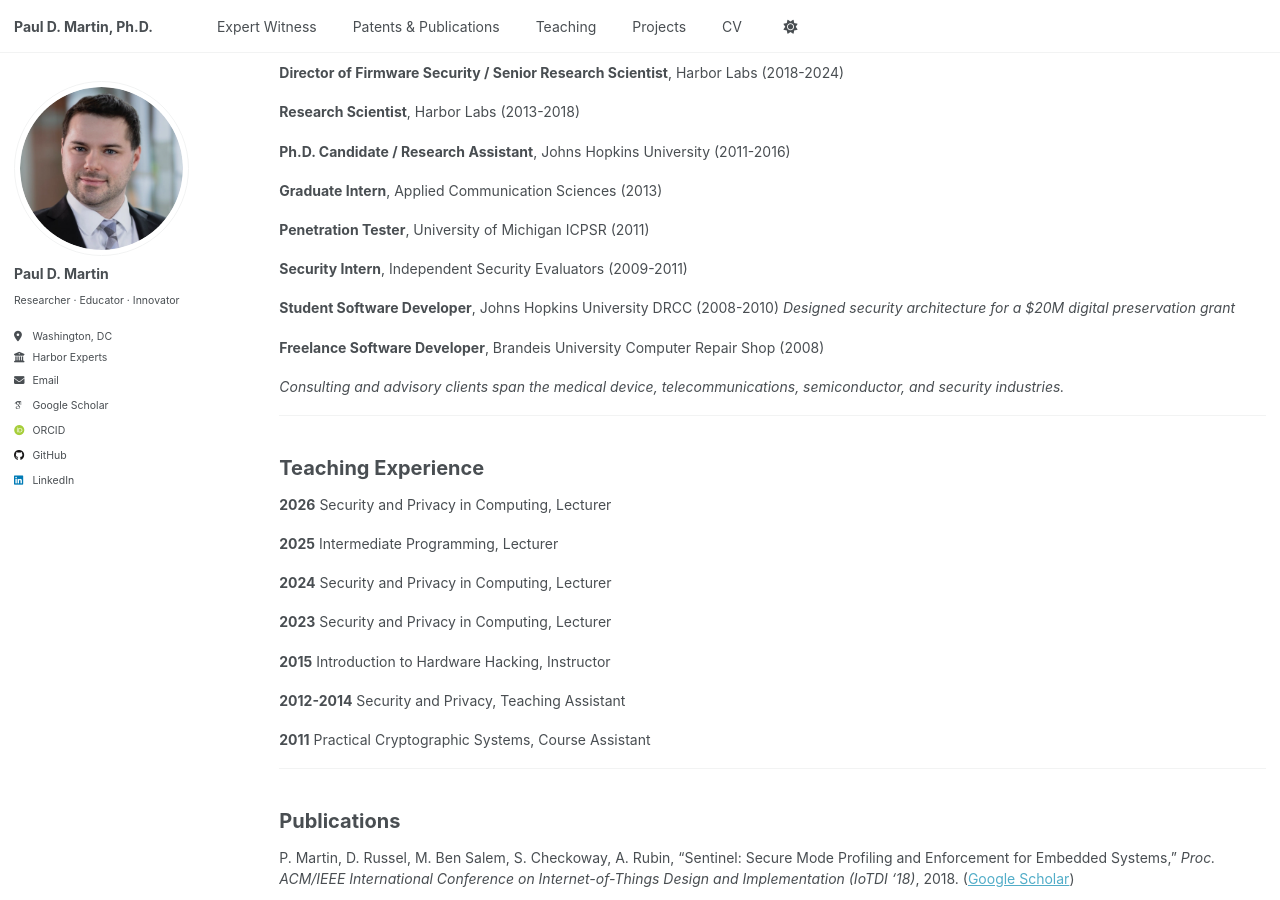
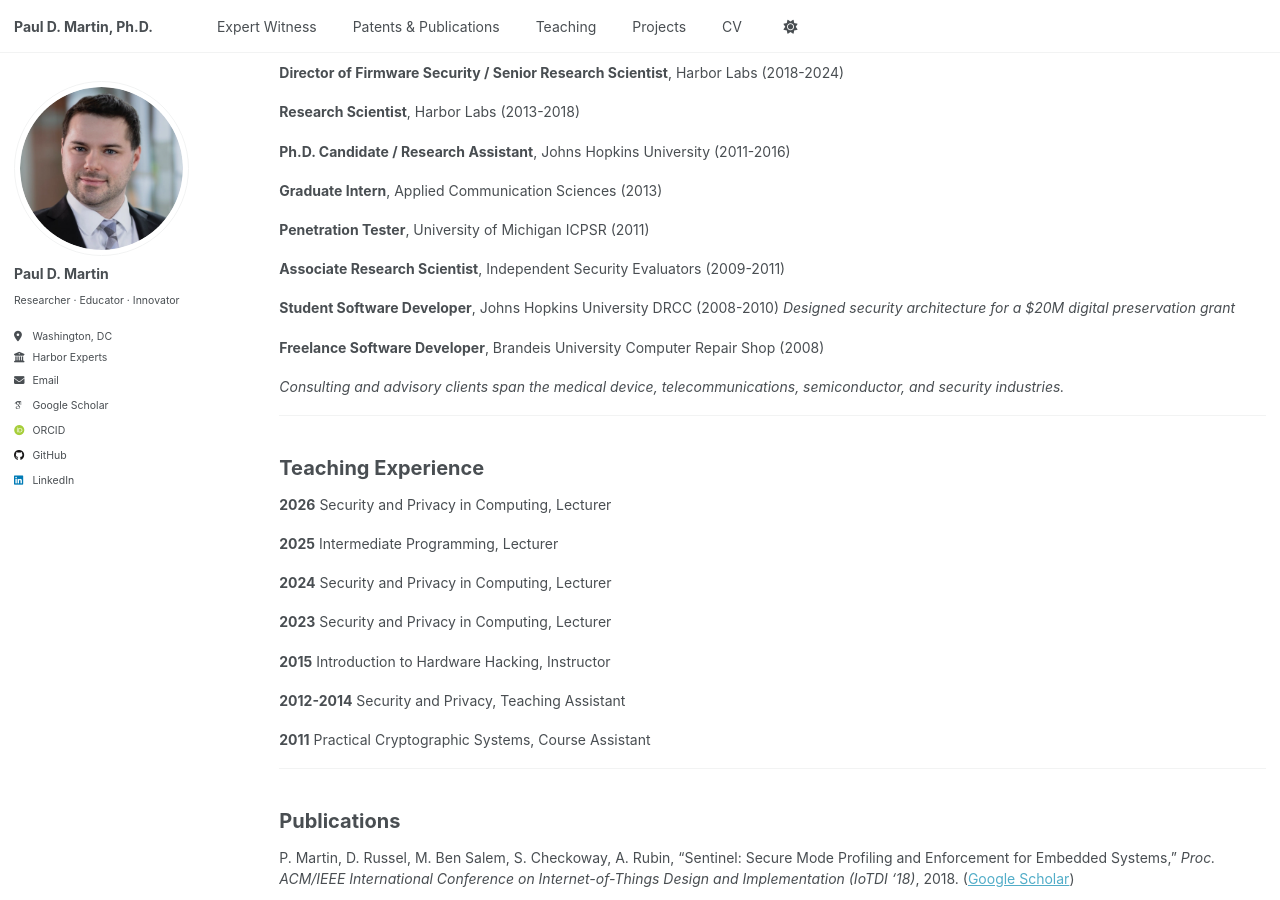
Before and after one commit to pauldmartinphd/pauldmartinphd.github.io, a Jekyll site: the page built from _pages/cv.md, in a window 1280 px wide and 900 px high, scrolled down 597 px. Built offline with Jekyll 4.4.1, drawn with Linux system fonts in a browser that asks for light colours; some web fonts are replaced.

Commit message:
Update ISE title to Associate Research Scientist

```diff
--- a/_pages/cv.md
+++ b/_pages/cv.md
@@ -48,7 +48,7 @@ Dr. Martin has testified twenty times, including fourteen depositions, four tria
 
 **Penetration Tester**, University of Michigan ICPSR (2011)
 
-**Security Intern**, Independent Security Evaluators (2009-2011)
+**Associate Research Scientist**, Independent Security Evaluators (2009-2011)
 
 **Student Software Developer**, Johns Hopkins University DRCC (2008-2010)
 *Designed security architecture for a $20M digital preservation grant*
```
